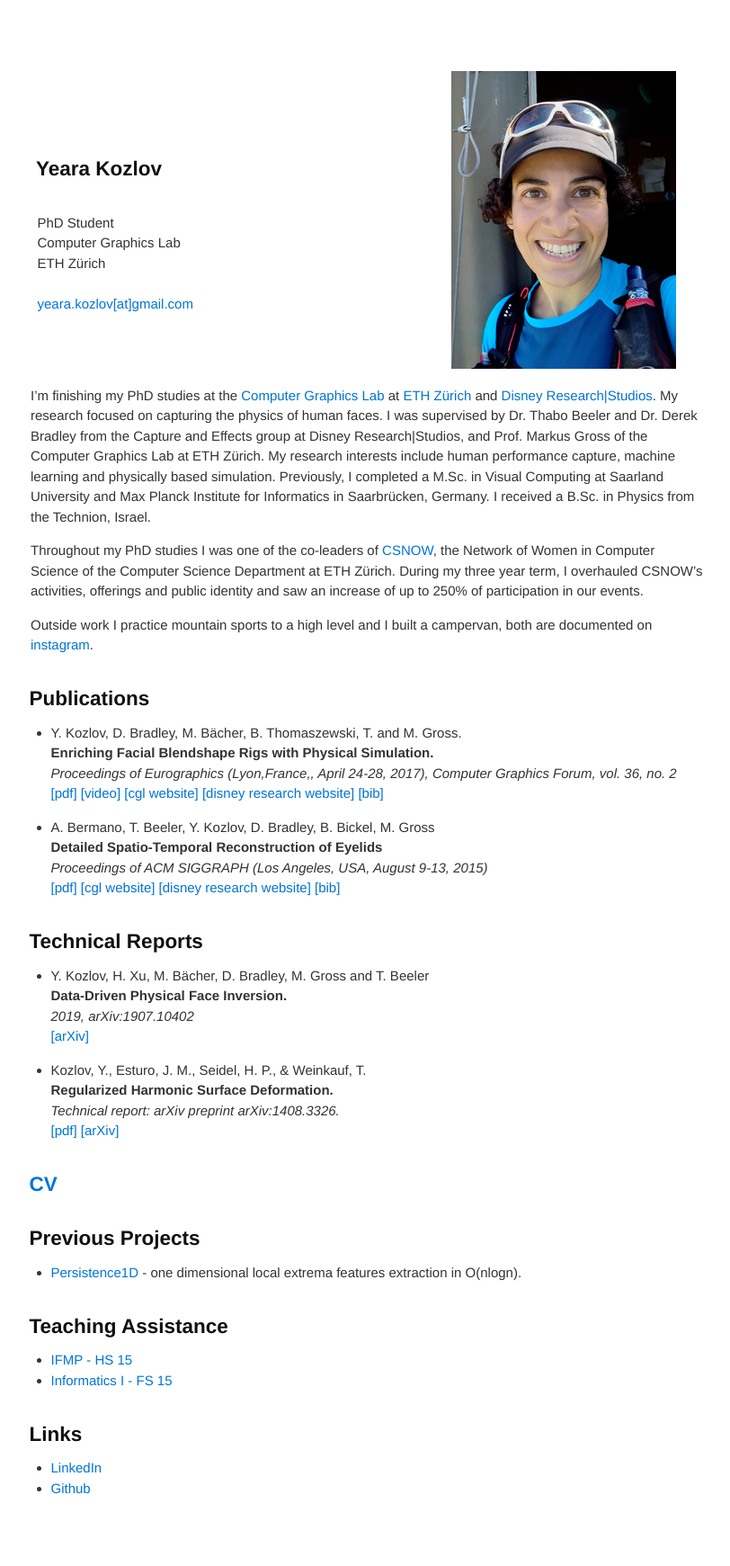
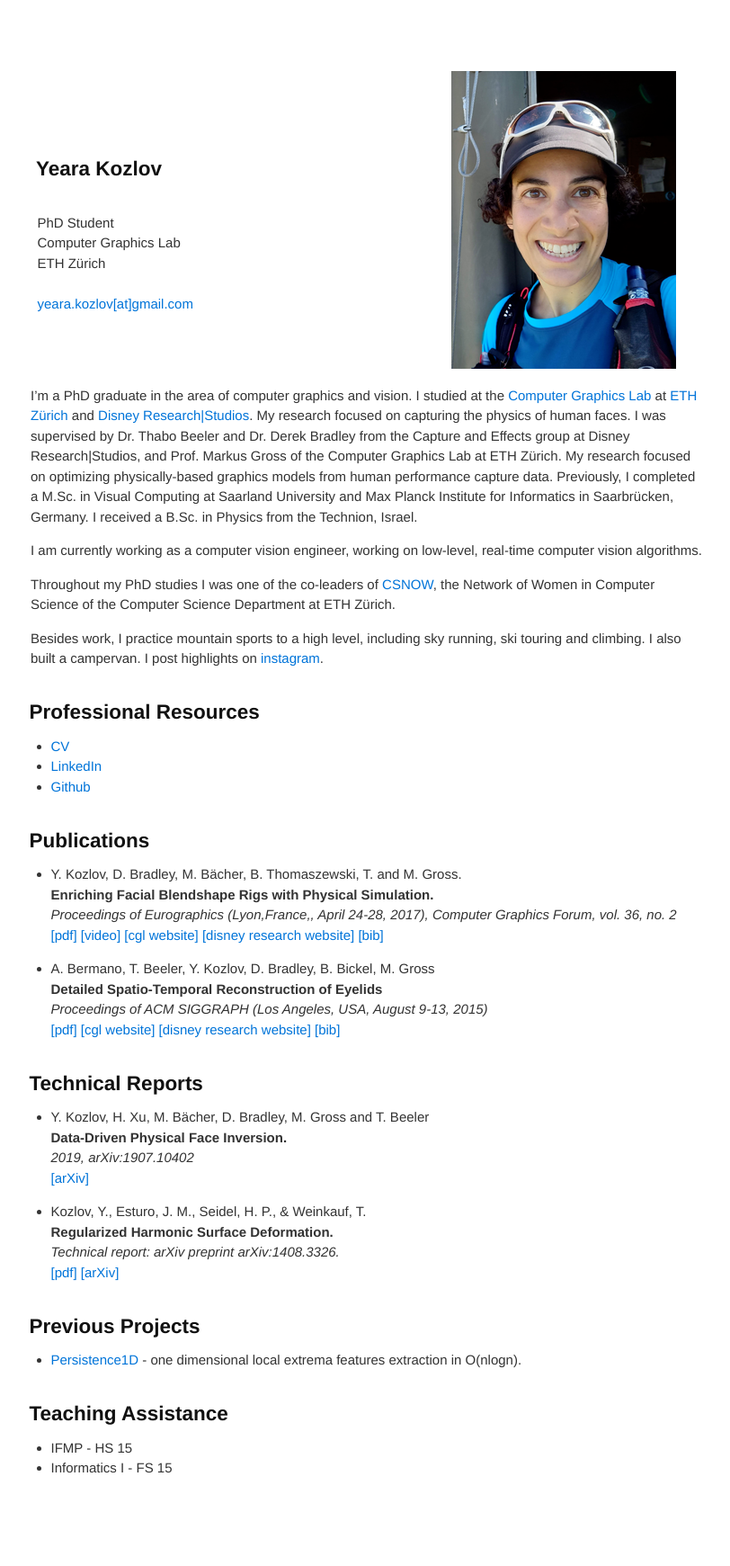
Before and after one commit to yeara/yearakozlov.com, a Jekyll site: the page built from index.html, in a window 1280 px wide. Shown: the whole page at 90% size, without its empty margins (231-1043 px from the left). Built offline with Jekyll 4.4.1, drawn with Linux system fonts in a browser that asks for light colours; after the commit the page ends 1719 px from its top, so only the background shows below that.

```diff
--- a/_includes/index.md
+++ b/_includes/index.md
@@ -1,8 +1,17 @@
-I'm finishing my PhD studies at the [Computer Graphics Lab](https://graphics.ethz.ch/) at [ETH Zürich](http://www.ethz.ch) and [Disney Research\|Studios](https://studios.disneyresearch.com/). My research focused on capturing the physics of human faces. I was supervised by Dr. Thabo Beeler and Dr. Derek Bradley from the Capture and Effects group at Disney Research\|Studios, and Prof. Markus Gross of the Computer Graphics Lab at ETH Zürich. My research interests include human performance capture, machine learning and physically based simulation. Previously, I completed a M.Sc. in Visual Computing at Saarland University and Max Planck Institute for Informatics in Saarbrücken, Germany. I received a B.Sc. in Physics from the Technion, Israel.
+I'm a PhD graduate in the area of computer graphics and vision. I studied at the [Computer Graphics Lab](https://graphics.ethz.ch/) at [ETH Zürich](http://www.ethz.ch) and [Disney Research\|Studios](https://studios.disneyresearch.com/). My research focused on capturing the physics of human faces. I was supervised by Dr. Thabo Beeler and Dr. Derek Bradley from the Capture and Effects group at Disney Research\|Studios, and Prof. Markus Gross of the Computer Graphics Lab at ETH Zürich. My research focused on optimizing physically-based graphics models from human performance capture data.
+Previously, I completed a M.Sc. in Visual Computing at Saarland University and Max Planck Institute for Informatics in Saarbrücken, Germany. I received a B.Sc. in Physics from the Technion, Israel.
 
-Throughout my PhD studies I was one of the co-leaders of [CSNOW](https://csnow.inf.ethz.ch/), the Network of Women in Computer Science of the Computer Science Department at ETH Zürich. During my three year term, I overhauled CSNOW's activities, offerings and public identity and saw an increase of up to 250% of participation in our events.
+I am currently working as a computer vision engineer, working on low-level, real-time computer vision algorithms.
 
-Outside work I practice mountain sports to a high level and I built a campervan, both are documented on [instagram](https://www.instagram.com/yearak/).
+Throughout my PhD studies I was one of the co-leaders of [CSNOW](https://csnow.inf.ethz.ch/), the Network of Women in Computer Science of the Computer Science Department at ETH Zürich.
+
+Besides work, I practice mountain sports to a high level, including sky running, ski touring and climbing. I also built a campervan. I post highlights on [instagram](https://www.instagram.com/yearak/).
+
+Professional Resources
+-----
++ [CV](pdf/yeara_kozlov_cv.pdf)
++ [LinkedIn](http://de.linkedin.com/pub/yeara-kozlov/4/aa9/24a)
++ [Github](http://github.com/yeara)
 
 Publications
 -------------
@@ -34,19 +43,11 @@ Technical Reports
 [[pdf]](pdf/analysis_of_energy_regularization_for_harmonic.pdf)
  -->
 
-[CV](pdf/yeara_kozlov_cv.pdf)
------------
-
 Previous Projects
 --------
-+ [Persistence1D](http://people.mpi-inf.mpg.de/~weinkauf/notes/persistence1d.html) - one dimensional local extrema features extraction in O(nlogn).
++ [Persistence1D](http://www.csc.kth.se/~weinkauf/notes/persistence1d.html) - one dimensional local extrema features extraction in O(nlogn).
 
 Teaching Assistance
 -------------------
-+ [IFMP - HS 15](ifmp15/index.html)
-+ [Informatics I - FS 15](https://graphics.ethz.ch/teaching/info1_15/home.php)
-
-Links
------
-+ [LinkedIn](http://de.linkedin.com/pub/yeara-kozlov/4/aa9/24a)
-+ [Github](http://github.com/yeara)
++ IFMP - HS 15
++ Informatics I - FS 15
```
Also changed, not shown: _includes/ifmp15.md (deleted, +0 -24 lines), 17 other files.
